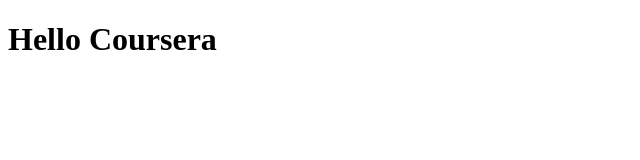
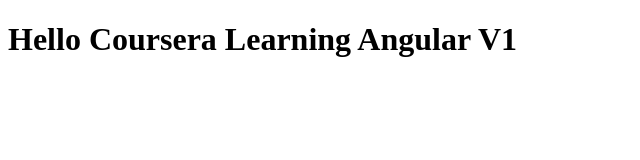
Before and after one commit to Khmoussi/Angular_test, a plain HTML site: page index.html in a window 1280 px wide. Shown: the whole page, without its empty margins (0-640 px from the left). Drawn offline with Linux system fonts and the light colour scheme.

Commit message:
modified index

```diff
--- a/index.html
+++ b/index.html
@@ -5,6 +5,6 @@
     <title>Hello Angular</title>
 </head>
 <body>
-    <h1>Hello Coursera</h1>
+    <h1>Hello Coursera Learning Angular V1</h1>
 </body>
 </html>
```
